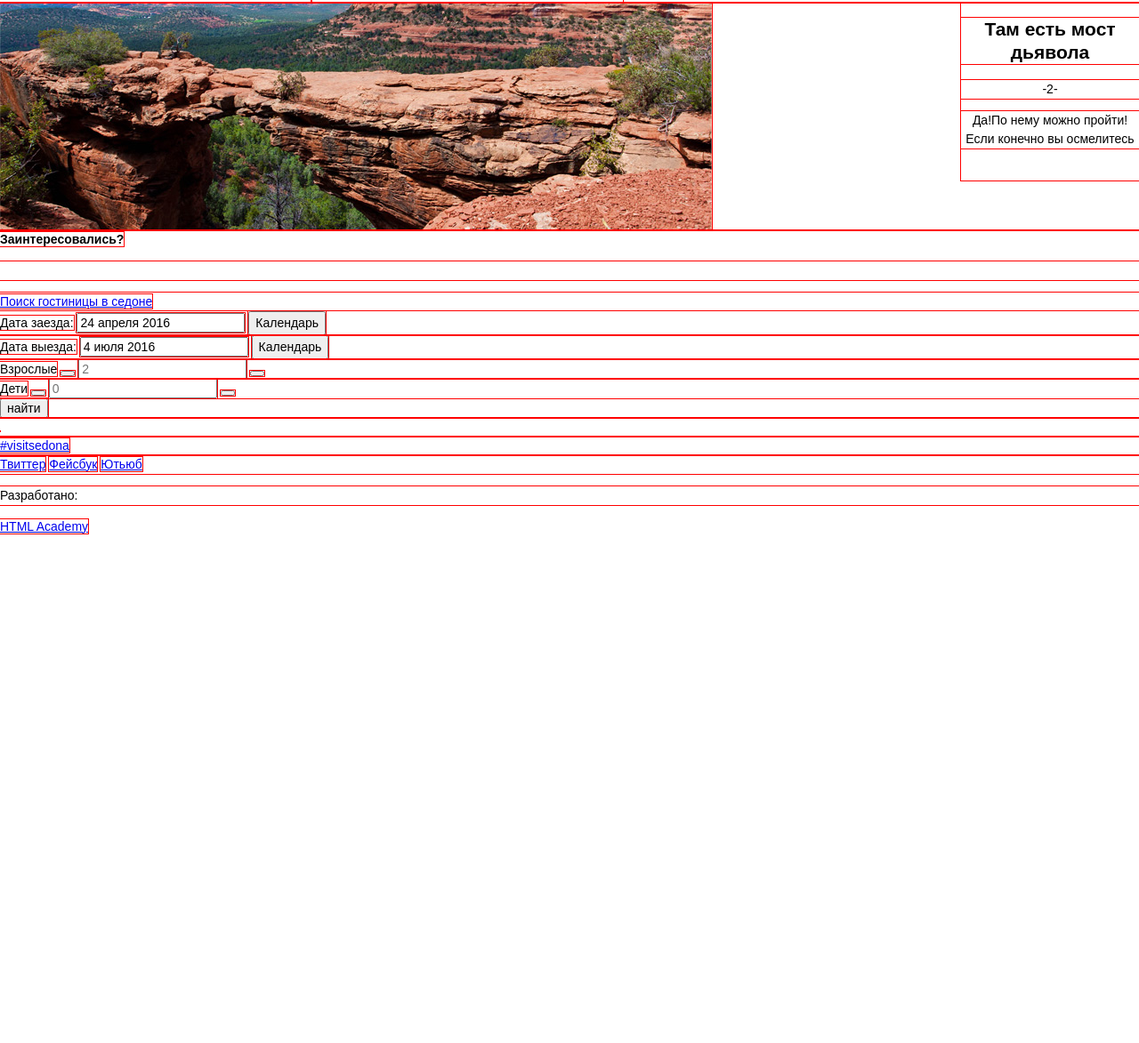
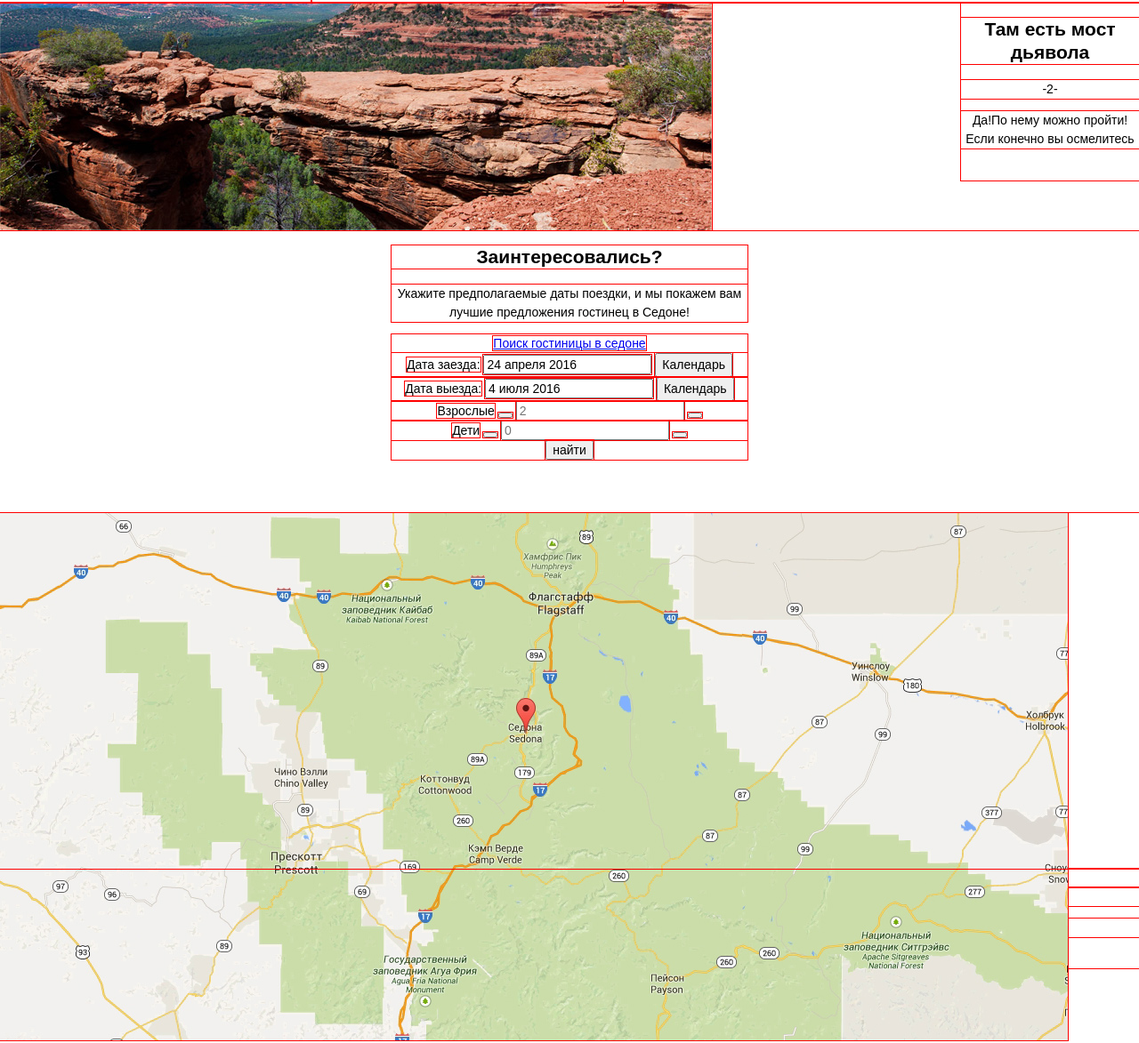
Before and after one commit to annakuz0001/171437-sedona, a plain HTML site: page index.html in a window 1280 px wide. Shown: the part 560-1733 px from the top of the page at 89% size. Before the commit the page ends 1163 px from the top, so only its background shows below. Drawn offline with Linux system fonts and the light colour scheme.

Commit message:
первая в работе

```diff
--- a/css/style.css
+++ b/css/style.css
@@ -34,6 +34,7 @@
         .about-sedona {
             width: 400px;
             margin: 0 auto;
+            text-align: center;
         }
         .reasonfirst {
             float: left;
@@ -75,3 +76,19 @@
             display: table;
             clear: both;
         }
+        .iterested {
+            width: 400px;
+            margin: 0 auto;
+            text-align: center;
+        }
+        .map {
+            width: 100%;
+            height: 400px;
+            position: relative;
+            margin-top: 60px;
+        }
+        .search-hotels {
+            width: 400px;
+            margin: 0 auto;
+            text-align: center;
+        }
--- a/index.html
+++ b/index.html
@@ -32,8 +32,6 @@
                     </li>
                 </ul>
             </nav>
-            <div class="user-block">
-            </div>
         </header>
     </div>
     <main class="container">
@@ -76,10 +74,10 @@
             <div class="reasonpicturetwo"><img src="img/bg_second.jpg" align=right width="800" height="256" alt="причина два"></div>
         </section>
         <div class="iterested">
-            <b>Заинтересовались?</b>
-            <h3>Укажите предполагаемые даты поездки, и мы покажем вам лучшие предложения гостинец в Седоне!</h3>
+            <h2>Заинтересовались?</h2>
+            <p>Укажите предполагаемые даты поездки, и мы покажем вам лучшие предложения гостинец в Седоне!</p>
         </div>
-        <div class="search hotels">
+        <div class="search-hotels">
             <a href="#">Поиск гостиницы в седоне</a>
             <div class=" form">
                 <form action="#" method="post" class="searching-form">
@@ -114,9 +112,9 @@
                     <input type="submit" id="search" name="start-search" value="найти">
                 </form>
             </div>
-            <div class="map">
-                <img src="http://placehold.it/150x100" width="0" height="0" alt="map">
-            </div>
+        </div>
+        <div class="map">
+            <img src="img/bg_map.jpg" width="1200" height="593" alt="map">
         </div>
     </main>
     <footer class="main-footer">
```
